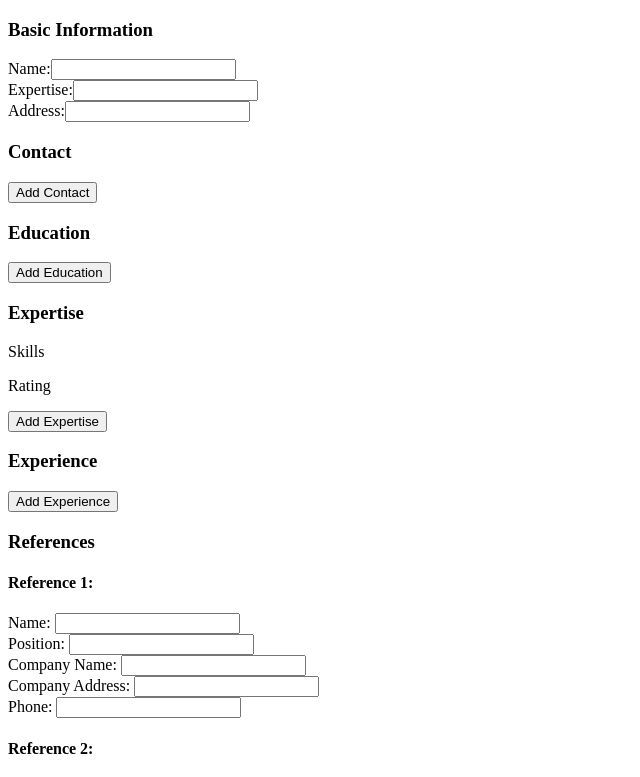
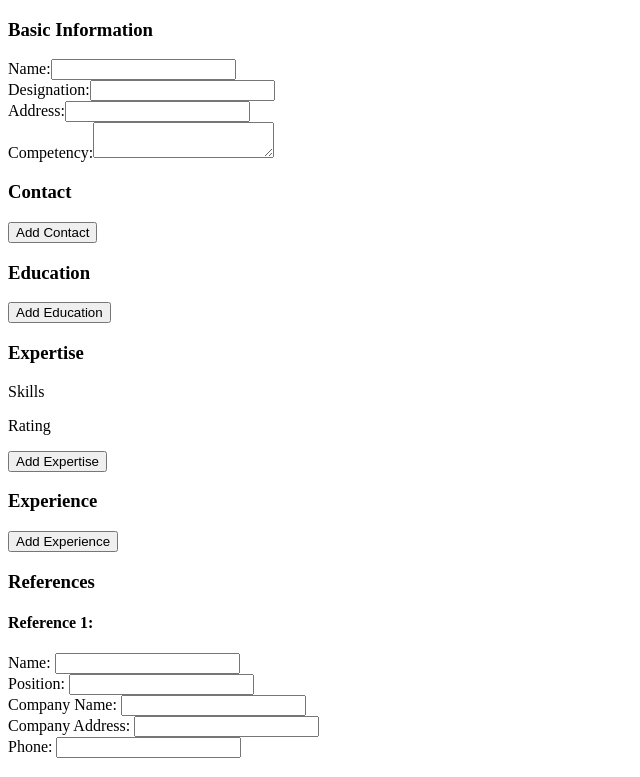
Before and after one commit to makieldeviso/CV-Application, a React (Vite) app: page / in a window 1280 px wide. Shown: the top 777 px of the page, without its empty margins (0-640 px from the left). Built offline with nearby package versions, Linux system fonts and the light colour scheme; the HTML template or start-up script is replaced by a standard one.

Commit message:
Refactor BasicInfo Module
Fix unused and redundant script in basic info component

```diff
--- a/src/App.jsx
+++ b/src/App.jsx
@@ -1,12 +1,14 @@
 import { useState } from 'react'
 import Form from './components/Form.jsx'
+import CVTemplate from './components/Template.jsx'
 
 function App() {
 
   return (
-    <>
+    <div className='main-content'>
       <Form/ >
-    </>
+      <CVTemplate/>
+    </div>
   )
 }
 
--- a/src/components/BasicInfo.jsx
+++ b/src/components/BasicInfo.jsx
@@ -1,90 +1,76 @@
 import PropTypes from "prop-types";
 import { useState } from "react";
 
-const basicInfoDetails = [
-  {
-    label: 'Name',
-    assignId: 'name',
-    type: 'text',
-    keyId: crypto.randomUUID()
-  },
-  {
-    label: 'Expertise',
-    assignId: 'expertise',
-    type: 'text',
-    keyId: crypto.randomUUID()
-  },
-  {
-    label: 'Address',
-    assignId: 'address',
-    type: 'text',
-    keyId: crypto.randomUUID()
+const BasicInputFields = function ({refObj, changeBasicValueFunc}) {
+
+  const inputAttributes = (role) => {
+    return (
+      {
+        'data-role': role,
+        className: 'basic-info-field',
+        name: `${role}-field`,
+        id: `${role}-field`,
+        onChange: changeBasicValueFunc,
+        value: refObj[role]
+      }
+    )
   }
-];
-
-const BaseInputField = function ({refObj, changeValueFunc, activeValue}) {
 
   return (
-    <div className='input-cont' key={refObj.keyId}>
-      <label className='input-label' htmlFor={refObj.assignId}>{`${refObj.label}:`}</label>
-      <input
-        data-key={refObj.assignId}
-        className='input-field'
-        type={refObj.type}
-        name={refObj.assignId}
-        id={refObj.assignId}
-        onChange={changeValueFunc}
-        value={activeValue}
-      />
-    </div>
+    <>
+      <div className='input-cont'>
+        <label className='input-label' htmlFor='name-field'>Name:</label>
+        <input {...inputAttributes('name')}/>
+      </div>
+
+      <div className='input-cont'>
+        <label className='input-label' htmlFor='designation-field'>Designation:</label>
+        <input {...inputAttributes('designation')}/>
+      </div>
+
+      <div className='input-cont'>
+        <label className='input-label' htmlFor='address-field'>Address:</label>
+        <input {...inputAttributes('address')}/>
+      </div>
+
+      <div className='input-cont'>
+        <label className='input-label' htmlFor='competency-field'>Competency:</label>
+        <textarea{...inputAttributes('competency')}/>
+      </div>
+    </>
   )
 }
 
-BaseInputField.propTypes = {
+BasicInputFields.propTypes = {
   refObj: PropTypes.shape({
-    label: PropTypes.string,
-    assignId: PropTypes.string,
-    type: PropTypes.string,
-    keyId: PropTypes.string,
+    name: PropTypes.string,
+    designation: PropTypes.string,
+    address: PropTypes.string,
+    competency: PropTypes.string
   }),
-  changeValueFunc: PropTypes.func,
-  activeValue: PropTypes.string
+  changeBasicValueFunc: PropTypes.func
 }
 
 const BasicInfo = function () {
   const [basicValue, setBasicValue] = useState({
     name: '',
-    expertise: '',
-    address: ''
+    designation: '',
+    address: '',
+    competency: '',
   });
 
   const handleValueChange = function (event) {
-    const keyName = event.target.dataset.key;
-    setBasicValue({...basicValue, [keyName]: event.target.value});
+    const inputRole = event.target.dataset.role;
+    console.log(basicValue)
+    setBasicValue({...basicValue, [inputRole]: event.target.value});
   }
-
-  const BaseInputFields = basicInfoDetails.map((infoObj) => {
-    return (
-      <BaseInputField
-      key={infoObj.keyId}
-      refObj={infoObj}
-      changeValueFunc={handleValueChange}
-      activeValue={basicValue[infoObj.assignId]} />
-    )
-  })
 
   return (
     <div className='basic-info info-grp'>
       <h3>Basic Information</h3>
-      <>{BaseInputFields}</>
+      <BasicInputFields changeBasicValueFunc={handleValueChange} refObj={basicValue}/>
     </div>
   )
 }
 
-BaseInputField.propTypes = {
-  label: PropTypes.string,
-  assignId: PropTypes.string,
-  type: PropTypes.string
-}
-
 export default BasicInfo
--- a/src/components/Form.jsx
+++ b/src/components/Form.jsx
@@ -10,15 +10,14 @@ import ReferenceInfo from "./ReferenceInfo";
 const Form = function () {
 
   return (
-    <>
+    <div className='form-fields'>
       <BasicInfo/>
       <ContactInfo/>
       <EducationInfo/>
       <ExpertiseInfo/>
       <ExperienceInfo/>
       <ReferenceInfo/>
-
-    </>
+    </div>
 
   )
 
--- a/src/components/ReferenceInfo.jsx
+++ b/src/components/ReferenceInfo.jsx
@@ -80,7 +80,7 @@ const ReferenceInfo = function () {
 
     setReferences(sortedByTimeAdded);
   }
-  console.log(references)
+
   const ReferencesFields = references.map((ref) => {
 
     return (
--- /dev/null
+++ b/src/components/Template.jsx
@@ -0,0 +1,15 @@
+import { useState } from "react";
+import PropTypes from 'prop-types';
+
+const CVTemplate = function () {
+
+
+  return (
+    <div>
+      <p>First Name Surname</p>
+      <p>Position</p>
+    </div>
+  )
+}
+
+export default CVTemplate
--- a/src/styles/index.css
+++ b/src/styles/index.css
@@ -10,11 +10,23 @@
   --remove-btn-size: 15px;
 }
 
+.main-content {
+  display: grid;
+  grid-template-columns: max-content 1fr;
+}
+
+.form-fields {
+  display: flex;
+  flex-direction: column;
+  width: 500px;
+  padding: var(--padding);
+  border: 1px solid black;
+  gap: var(--margin);
+}
 
 .info-grp {
   display: flex;
   flex-direction: column;
-  width: 500px;
   padding: var(--padding);
   border: 1px solid black;
   gap: var(--margin);
```
Also changed, not shown: src/scripts/memoryHandler.js (added, +19 -0 lines).
